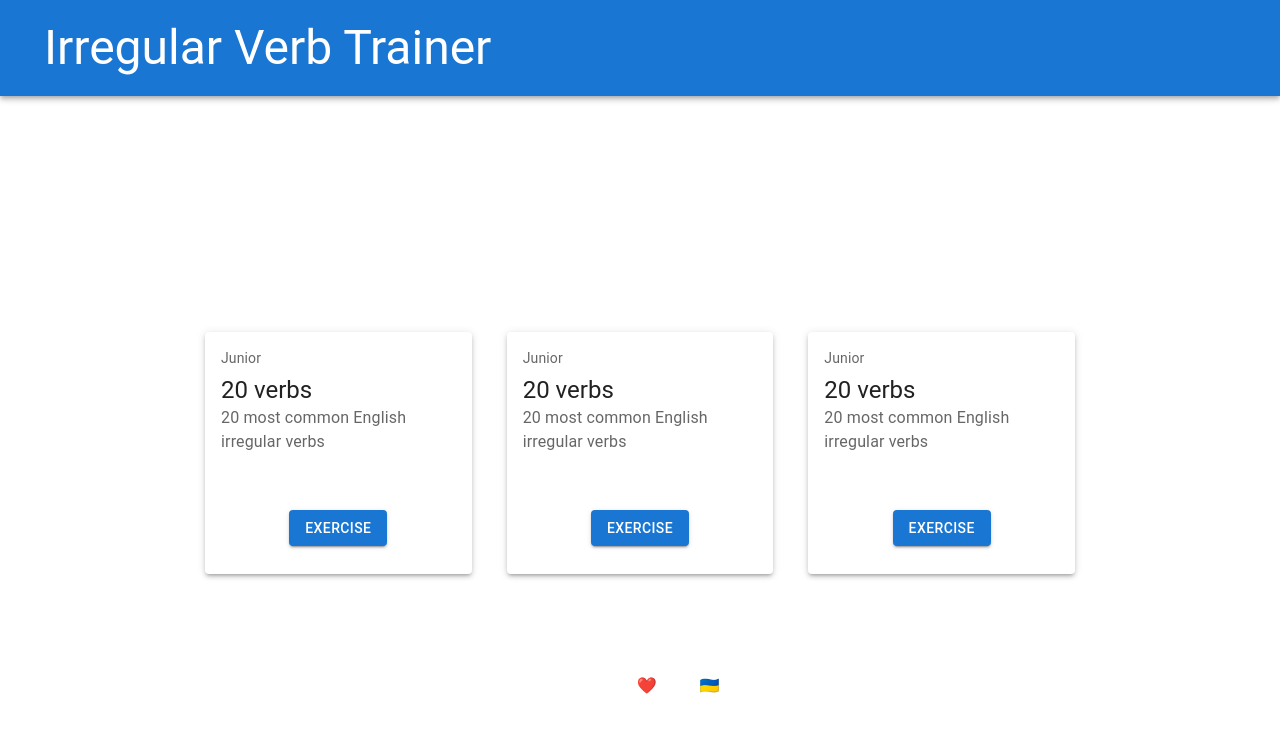
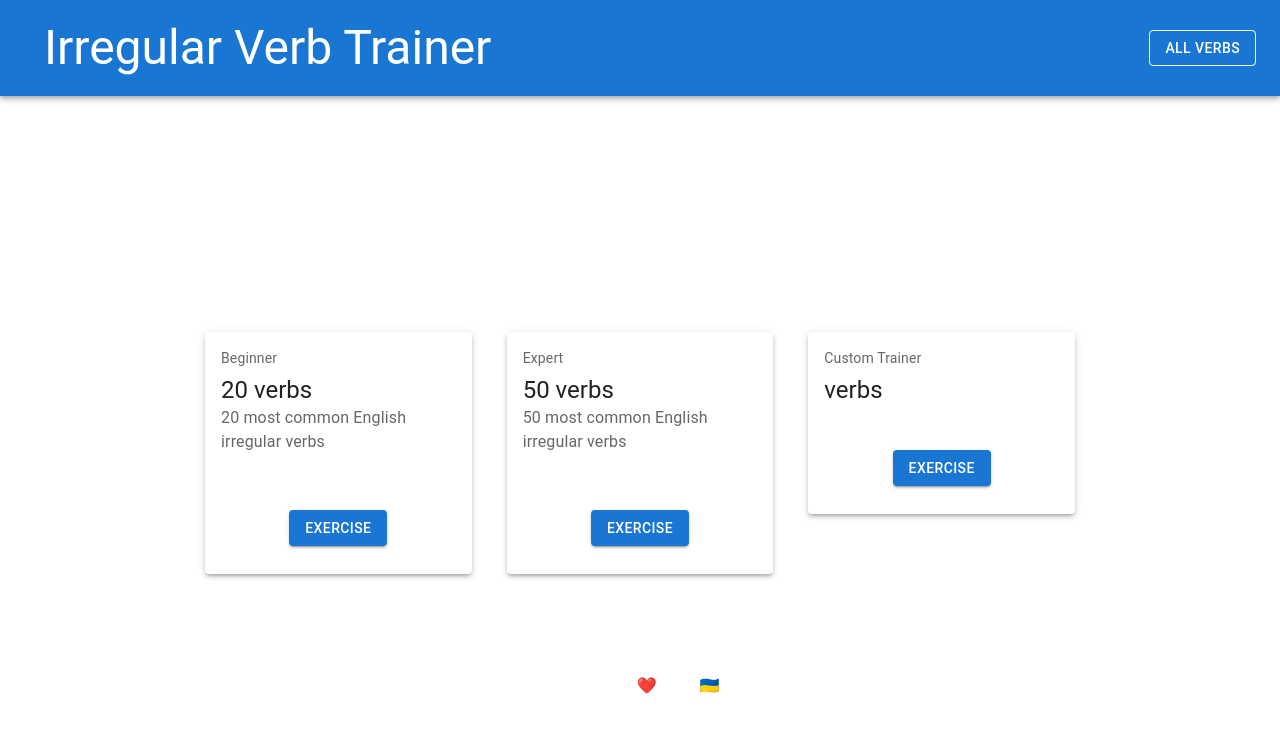
Before and after one commit to Olenka-Yurchuk/irregular-verbs, a Next.js app: page / in a window 1280 px wide. Shown: the top 732 px of the page. Built offline with nearby package versions, Linux system fonts and the light colour scheme.

Commit message:
feat: added All Verbs page and CardWithInput

```diff
--- a/components/TestCard.tsx
+++ b/components/Card.tsx
@@ -3,25 +3,31 @@ import CardActions from "@mui/material/CardActions";
 import CardContent from "@mui/material/CardContent";
 import Button from "@mui/material/Button";
 import Typography from "@mui/material/Typography";
-import { Card, Grid, Paper } from "@mui/material";
+import { Card as MCard, Grid } from "@mui/material";
 
-const TestCard = () => {
+const Card = ({
+  level,
+  wordsAmount,
+}: {
+  level: string;
+  wordsAmount: number;
+}) => {
   return (
-    <Card elevation={3}>
+    <MCard elevation={3}>
       <CardContent>
         <Grid>
           <Typography sx={{ fontSize: 14 }} color="text.secondary" gutterBottom>
-            Junior
+            {level}
           </Typography>
         </Grid>
         <Grid>
           <Typography variant="h5" component="div">
-            20 verbs
+            {wordsAmount} verbs
           </Typography>
         </Grid>
         <Grid>
           <Typography sx={{ mb: 1.5 }} color="text.secondary">
-            20 most common English irregular verbs
+            {wordsAmount} most common English irregular verbs
           </Typography>
         </Grid>
       </CardContent>
@@ -30,8 +36,8 @@ const TestCard = () => {
           <Button variant="contained">Exercise</Button>
         </Grid>
       </CardActions>
-    </Card>
+    </MCard>
   );
 };
 
-export default TestCard;
+export default Card;
--- /dev/null
+++ b/components/CardWithInput.tsx
@@ -0,0 +1,32 @@
+import * as React from "react";
+import CardActions from "@mui/material/CardActions";
+import CardContent from "@mui/material/CardContent";
+import Button from "@mui/material/Button";
+import Typography from "@mui/material/Typography";
+import { Card as MCard, Grid } from "@mui/material";
+
+const CardWithInput = () => {
+  return (
+    <MCard elevation={3}>
+      <CardContent>
+        <Grid>
+          <Typography sx={{ fontSize: 14 }} color="text.secondary" gutterBottom>
+            Custom Trainer
+          </Typography>
+        </Grid>
+        <Grid>
+          <Typography variant="h5" component="div">
+            verbs
+          </Typography>
+        </Grid>
+      </CardContent>
+      <CardActions>
+        <Grid container justifyContent="center" padding="20px">
+          <Button variant="contained">Exercise</Button>
+        </Grid>
+      </CardActions>
+    </MCard>
+  );
+};
+
+export default CardWithInput;
--- a/pages/_app.tsx
+++ b/pages/_app.tsx
@@ -5,9 +5,12 @@ import AppBar from "@mui/material/AppBar";
 import Box from "@mui/material/Box";
 import Toolbar from "@mui/material/Toolbar";
 import Typography from "@mui/material/Typography";
-import { Grid } from "@mui/material";
+import { Button, Grid } from "@mui/material";
+import { useRouter } from "next/router";
+import Link from "next/link";
 
 function MyApp({ Component, pageProps }: AppProps) {
+  const router = useRouter();
   return (
     <>
       <header>
@@ -19,9 +22,20 @@ function MyApp({ Component, pageProps }: AppProps) {
                 variant="h3"
                 color="inherit"
                 component="div"
+                sx={{ flexGrow: 1 }}
               >
-                Irregular Verb Trainer
+                <Link href={"/"}>Irregular Verb Trainer</Link>
               </Typography>
+
+              <Button
+                variant="outlined"
+                color="inherit"
+                onClick={() => {
+                  router.push("/all-verbs");
+                }}
+              >
+                All verbs
+              </Button>
             </Toolbar>
           </AppBar>
         </Box>
--- a/pages/index.tsx
+++ b/pages/index.tsx
@@ -1,31 +1,31 @@
 import { Grid, Typography } from "@mui/material";
 import type { NextPage } from "next";
-import TestCard from "../components/TestCard";
+import Card from "../components/Card";
+import CardWithInput from "../components/CardWithInput";
 
 const Home: NextPage = () => {
   return (
     <Grid>
       <Grid marginLeft="50px" marginTop="50px">
-        {" "}
         <Typography variant="h4">Irregular verb trainer</Typography>
       </Grid>
       <Grid marginLeft="50px" marginTop="35px">
         <Typography variant="h5">
-          Learn and exercise the most common English irregular verbs! You don't
-          need to register or fill out any forms, just click on the Exercise
-          button below and start making progress!
+          Learn and exercise the most common English irregular verbs! You
+          don&apos;t need to register or fill out any forms, just click on the
+          &quot;Exercise&quot; button below and start making progress!
         </Typography>
       </Grid>
 
       <Grid container columnGap="35px" justifyContent="center" marginTop="45px">
         <Grid xs={2.5}>
-          <TestCard />
+          <Card level="Beginner" wordsAmount={20} />
         </Grid>
         <Grid xs={2.5}>
-          <TestCard />
+          <Card level="Expert" wordsAmount={50} />
         </Grid>
         <Grid xs={2.5}>
-          <TestCard />
+          <CardWithInput/>
         </Grid>
       </Grid>
     </Grid>
```
Also changed, not shown: pages/all-verbs/index.tsx (added, +11 -0 lines).
